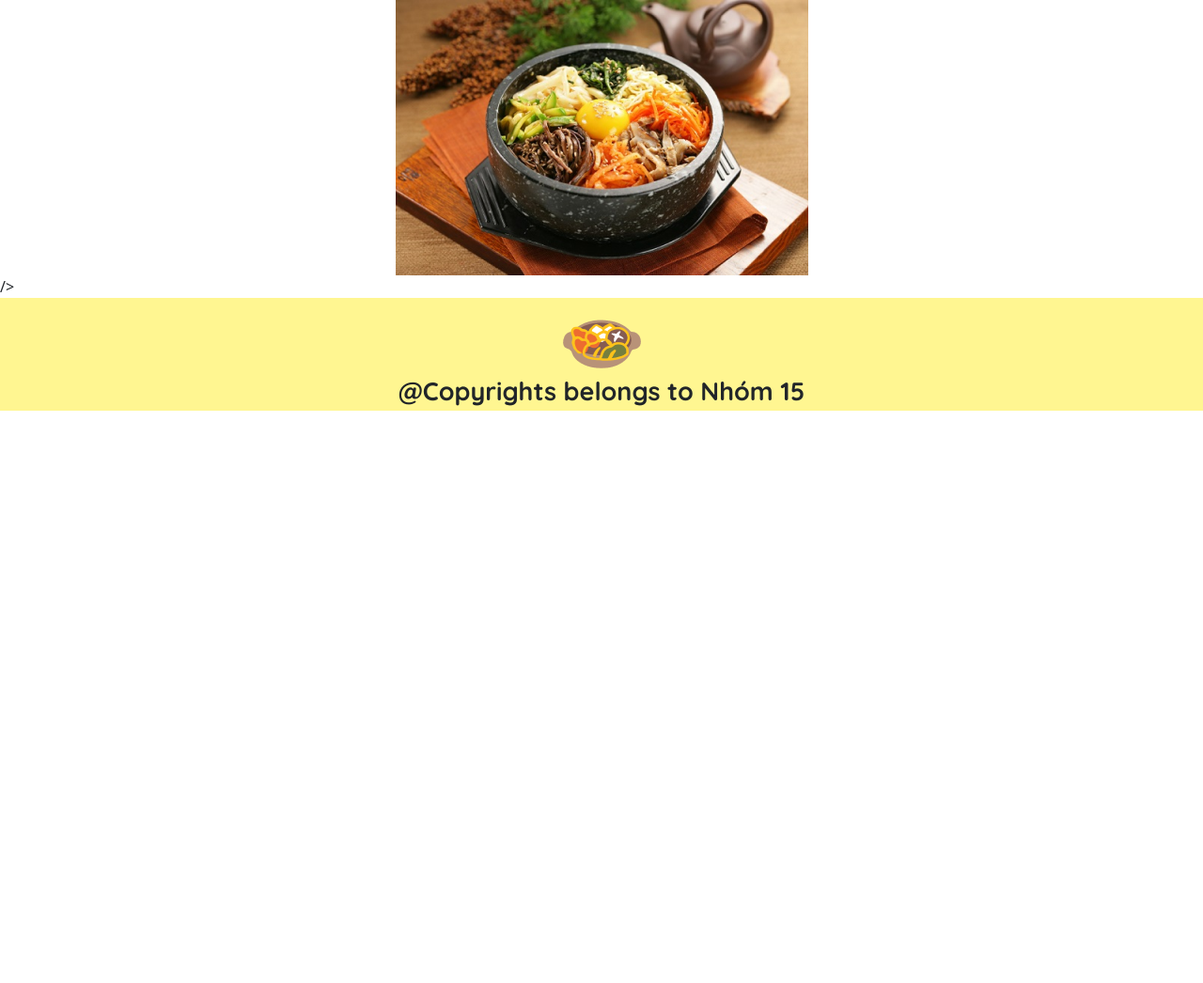
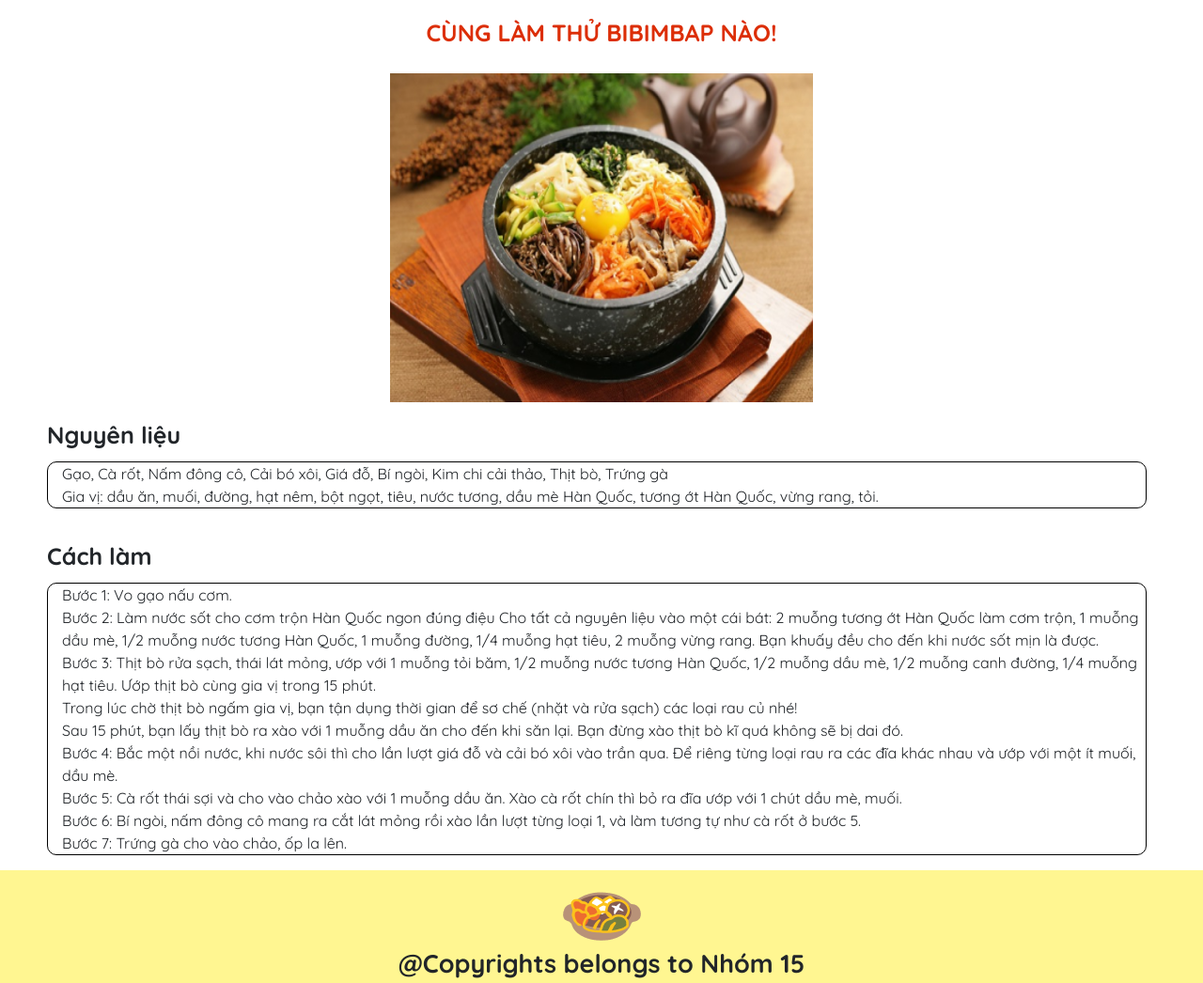
Before and after one commit to maidungonly/IE221.M22.CNCL, a Django app: page /kcook/chitietkcook/ in a window 1280 px wide. Shown: the part 173-1219 px from the top of the page at 94% size. Before the commit the page ends 610 px from the top, so only its background shows below. Run offline with Django 3.2, Linux system fonts and the light colour scheme; some libraries are stand-ins or nearby versions.

Commit message:
maidung commit thongtinmuahang, chitietkcook

```diff
--- a/main/static/css/chitietkcook.css
+++ b/main/static/css/chitietkcook.css
@@ -0,0 +1,54 @@
+@font-face {
+    font-family: quicksand-light;
+    src: url(../font/Quicksand-Light.ttf);
+}
+
+@font-face {
+    font-family: quicksand;
+    src: url(../font/Quicksand-Regular.ttf);
+}
+
+@font-face {
+    font-family: quicksand-bold;
+    src: url(../font/Quicksand-Bold.ttf);
+}
+
+@font-face {
+    font-family: quicksand-medium;
+    src: url(../font/Quicksand-Medium.ttf);
+}
+
+@font-face {
+    font-family: reenie-beenie;
+    src: url(../font/ReenieBeanie-Regular.ttf);
+}
+
+.kcook-h2{
+    font-family:quicksand-bold;
+    color: #DC2E07;
+    text-align: center;
+    padding-bottom: 20px;
+}
+
+.kcook-image img{
+   height: 350px;
+   width: 450px;
+}
+.nguyenlieu, .cachlam{
+    padding-left: 50px;
+    padding-right: 60px;
+}
+h2{
+    font-family: quicksand-bold;
+    padding-top: 20px;
+    font-size: 25px;
+    padding-bottom:5px;
+}
+.chitiet{
+    padding-left: 15px;
+    font-family: quicksand;
+    border: 1px solid black;
+}
+p{
+    border-radius: 10px;
+}
--- a/main/templates/main/base.html
+++ b/main/templates/main/base.html
@@ -72,6 +72,10 @@
     </nav>
     {% endblock %}
 
+    {% block tieude %}
+
+    {% endblock %}
+
     {% block images %}
 
     {% endblock %}
--- a/main/templates/main/chitietkcook.html
+++ b/main/templates/main/chitietkcook.html
@@ -7,14 +7,53 @@
 
 {% endblock %}
 
-{% block title%} Cùng làm thử Bibimbab nào! {% endblock %}
+{% block title%} Cùng làm thử Bibimbap nào! {% endblock %}
+
+{% block tieude %}
+<h2 class = "kcook-h2">CÙNG LÀM THỬ BIBIMBAP NÀO!</h2>
+{% endblock %}
 
 {% block images %}
 <div class="kcook-image">
     <img
         src="{%static 'images\kcook-post.png' %}"
-        <!-- class="img-fluid img-banner mx-auto d-block"
-        alt="" -->
+        class="img-fluid img-banner mx-auto d-block"
+        alt=""
     />
 </div>
 {% endblock %}
+
+{% block sanpham %}
+<div class="nguyenlieu">
+    <h2>Nguyên liệu</h2>
+    <p class="chitiet">
+        Gạo, Cà rốt, Nấm đông cô, Cải bó xôi, Giá đỗ, Bí ngòi, Kim chi cải thảo, Thịt bò, Trứng gà <br>
+        Gia vị: dầu ăn, muối, đường, hạt nêm, bột ngọt, tiêu, nước tương, dầu mè Hàn Quốc, tương ớt Hàn Quốc, vừng rang, tỏi.
+    </p>
+</div>
+<div class="cachlam">
+    <h2>Cách làm</h2>
+    <p class="chitiet">
+        Bước 1: Vo gạo nấu cơm.<br>
+
+        Bước 2: Làm nước sốt cho cơm trộn Hàn Quốc ngon đúng điệu
+
+        Cho tất cả nguyên liệu vào một cái bát: 2 muỗng tương ớt Hàn Quốc làm cơm trộn, 1 muỗng dầu mè, 1/2 muỗng nước tương Hàn Quốc, 1 muỗng đường, 1/4 muỗng hạt tiêu, 2 muỗng vừng rang. Bạn khuấy đều cho đến khi nước sốt mịn là được.<br>
+
+        Bước 3: Thịt bò rửa sạch, thái lát mỏng, ướp với 1 muỗng tỏi băm, 1/2 muỗng nước tương Hàn Quốc, 1/2 muỗng dầu mè, 1/2 muỗng canh đường, 1/4 muỗng hạt tiêu. Ướp thịt bò cùng gia vị trong 15 phút.<br>
+
+        Trong lúc chờ thịt bò ngấm gia vị, bạn tận dụng thời gian để sơ chế (nhặt và rửa sạch) các loại rau củ nhé!<br>
+
+        Sau 15 phút, bạn lấy thịt bò ra xào với 1 muỗng dầu ăn cho đến khi săn lại. Bạn đừng xào thịt bò kĩ quá không sẽ bị dai đó.<br>
+
+        Bước 4: Bắc một nồi nước, khi nước sôi thì cho lần lượt giá đỗ và cải bó xôi vào trần qua. Để riêng từng loại rau ra các đĩa khác nhau và ướp với một ít muối, dầu mè.<br>
+
+        Bước 5: Cà rốt thái sợi và cho vào chảo xào với 1 muỗng dầu ăn. Xào cà rốt chín thì bỏ ra đĩa ướp với 1 chút dầu mè, muối.<br>
+
+        Bước 6: Bí ngòi, nấm đông cô mang ra cắt lát mỏng rồi xào lần lượt từng loại 1, và làm tương tự như cà rốt ở bước 5.<br>
+
+        Bước 7: Trứng gà cho vào chảo, ốp la lên.<br>
+    </p>
+</div>
+
+{% endblock %}
--- a/main/urls.py
+++ b/main/urls.py
@@ -12,4 +12,5 @@ urlpatterns = [
     path("giavisot/",views.giavisot,name="giavisot"),
     path("thucphamanlien/",views.thucphamanlien,name="thucphamanlien"),
     path("kcook/chitietkcook/", views.chitietkcook, name="chitietkcook"),
+    path("thongtinmuahang/", views.thongtinmh, name="thongtinmuahang"),
 ]
--- a/main/views.py
+++ b/main/views.py
@@ -62,3 +62,6 @@ def thucphamanlien(response):
 
 def chitietkcook(response):
     return render(response,"main/chitietkcook.html",{})
+
+def thongtinmh(response):
+    return render(response,"main/thongtinmh.html",{})
```
Also changed, not shown: main/static/css/thongtinmh.css (added, +66 -0 lines), main/templates/main/thongtinmh.html (added, +28 -0 lines).
